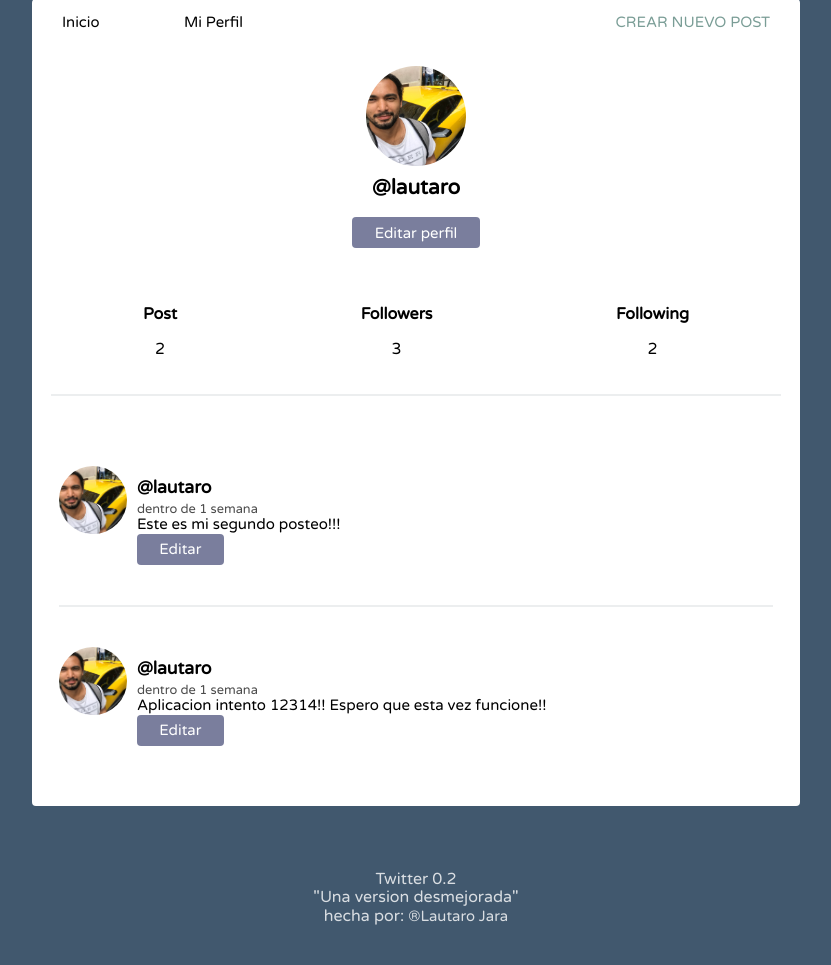
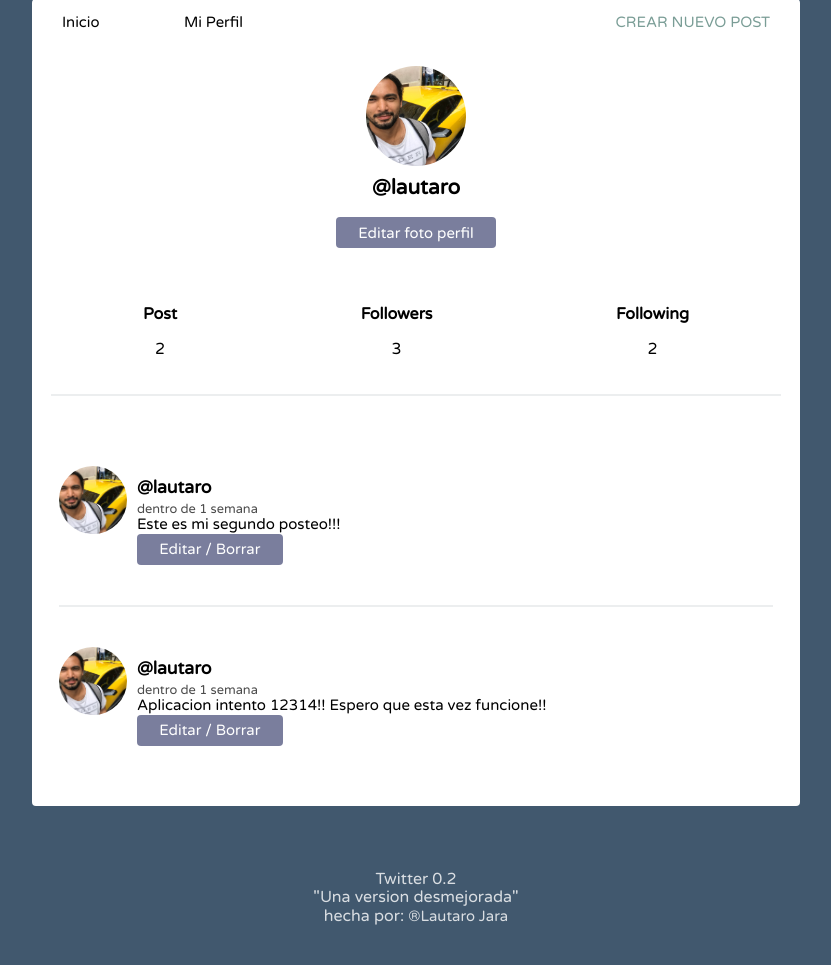
Before and after one commit to LJara92/proyecto_final_python_CoderHouse, a Django app: page /profile/ in a window 1280 px wide. Shown: the part 137-1102 px from the top of the page, without its empty margins (224-1055 px from the left). Run offline with Django 3.2, Linux system fonts and the light colour scheme; a user stored in the database is signed in; data comes from the database, SQL or seed files in the repository; both versions use the stored data as it was after the commit.

Commit message:
Actualizacion

```diff
--- a/social/templates/social/edit.html
+++ b/social/templates/social/edit.html
@@ -9,4 +9,5 @@
 
 </form>
 
+
 {% endblock %}
--- a/social/templates/social/feed.html
+++ b/social/templates/social/feed.html
@@ -13,7 +13,7 @@
             <div class="post">{{ post.content }}</div>
             {% if user.username == request.user.username and post.user.username == user.username %}
                 <button>
-                    <a class="edit" href="{% url 'update-post'  post.id %}">Editar</a>
+                    <a class="edit" href="{% url 'update-post'  post.id %}">Editar / Borrar</a>
                 </button>
             {% endif %}
         </div>
--- a/social/templates/social/profile.html
+++ b/social/templates/social/profile.html
@@ -8,7 +8,7 @@
 	<h2>@{{ user.username }}</h2>
 
 	{% if user.username == request.user.username %}
-		<button><a class="follow-button" href="{% url 'edit_profile' %}">Editar perfil</a></button>
+		<button><a class="follow-button" href="{% url 'edit_profile' %}">Editar foto perfil</a></button>
 	{% endif %}
 
 	{% if request.user.is_authenticated %}
```
Also changed, not shown: db.sqlite3, media/Foto_perfil_CoderHouse_Pj8hGg6.png (added), media/Foto_perfil_Hugo_0jPqoZd.png (added), media/Foto_perfil_Lautaro_DYNzEBZ.jpg (added), media/Foto_perfil_Nicolas_0CCfmjF.png (added).
